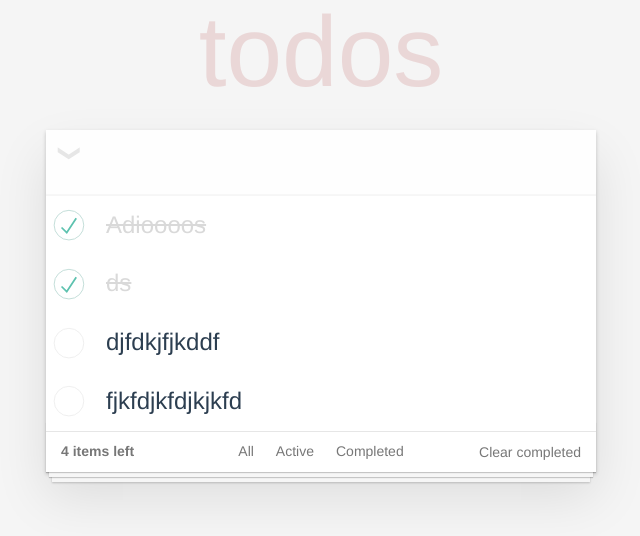
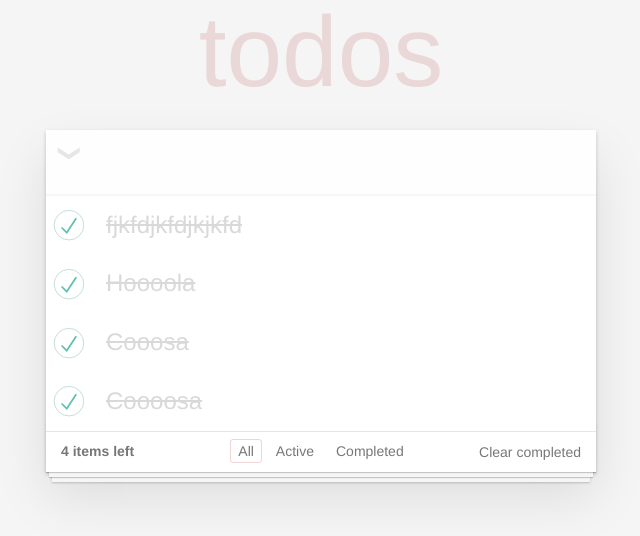
Before and after one commit to aytordev/vue3-typescript-goal, a Vue app: page / in a window 1280 px wide. Shown: the top 536 px of the page, without its empty margins (319-959 px from the left). Built offline with nearby package versions, Linux system fonts and the light colour scheme; data requests are answered from the project's data file.

Commit message:
Implements clear completed & check all

```diff
--- a/src/components/containers/footer/footer.vue
+++ b/src/components/containers/footer/footer.vue
@@ -1,8 +1,9 @@
 <script lang="ts" setup>
   import {
 getTodos,
-removeListOfTodos
+removeTodos
 } from '@/composables/todos-controller/todos-controller';
+import router from '@/router';
 import { useTodosStore } from '@/store/modules/todos/todos';
 import { storeToRefs } from 'pinia';
 
@@ -17,9 +18,11 @@ import { storeToRefs } from 'pinia';
     await getTodos();
     await store.setTodosState(completed.value);
   };
+
   const removeCompleted = () => {
-    const todosToBeRemoved = completed.value.map((todo) => todo.id);
-    removeListOfTodos(todosToBeRemoved);
+    const todosToBeRemoved = completed.value.map((todo) => removeTodos(todo));
+
+    Promise.all(todosToBeRemoved);
   };
 </script>
 
@@ -27,17 +30,41 @@ import { storeToRefs } from 'pinia';
   <div>
     <strong class="todo-count">{{ total }} items left</strong>
     <div class="filters">
-      <li><router-link to="/" @click="getTodos()">All</router-link></li>
       <li>
-        <router-link to="/active" @click="getActive()">Active</router-link>
+        <router-link
+          to="/"
+          class=""
+          :class="router.currentRoute.value.path === '/' ? 'selected' : ''"
+          @click="getTodos()"
+          >All</router-link
+        >
       </li>
       <li>
-        <router-link to="/completed" @click="getCompleted()"
+        <router-link
+          to="/active"
+          :class="
+            router.currentRoute.value.path === '/active' ? 'selected' : ''
+          "
+          @click="getActive()"
+          >Active</router-link
+        >
+      </li>
+      <li>
+        <router-link
+          to="/completed"
+          :class="
+            router.currentRoute.value.path === '/completed' ? 'selected' : ''
+          "
+          @click="getCompleted()"
           >Completed</router-link
         >
       </li>
     </div>
-    <button class="clear-completed" @click="removeCompleted()">
+    <button
+      v-show="completed.length > 0"
+      class="clear-completed"
+      @click="removeCompleted()"
+    >
       Clear completed
     </button>
   </div>
--- a/src/components/containers/header/header.vue
+++ b/src/components/containers/header/header.vue
@@ -1,16 +1,17 @@
 <script lang="ts" setup>
-  import inputVue from '@/components/shared/input/input.vue';
+  import { updateTodos } from '@/api/routes/todos';
+import inputVue from '@/components/shared/input/input.vue';
 import {
-putListOfTodos,
+getTodos,
 setTodos
 } from '@/composables/todos-controller/todos-controller';
 import { Todos } from '@/models/types/todos';
 import { useTodosStore } from '@/store/modules/todos/todos';
 import { storeToRefs } from 'pinia';
-import { reactive } from 'vue';
+import { reactive, ref } from 'vue';
 
   const store = useTodosStore();
-  const { todos } = storeToRefs(store);
+  const { all } = storeToRefs(store);
 
   const todo = reactive<Todos>({
     id: 0,
@@ -23,7 +24,20 @@ import { reactive } from 'vue';
     todo.description = '';
   };
 
-  const log = async () => await putListOfTodos(todos.value);
+  const completed = ref<boolean>(false);
+
+  const log = async () => {
+    const checkState = all.value.filter((todo) => todo.completed).length > 0;
+    const todoModified = all.value.map((todo) =>
+      updateTodos({
+        ...todo,
+        completed: !checkState,
+      })
+    );
+
+    await Promise.all(todoModified);
+    await getTodos();
+  };
 </script>
 
 <template>
--- a/src/composables/todos-controller/todos-controller.ts
+++ b/src/composables/todos-controller/todos-controller.ts
@@ -1,9 +1,7 @@
 import {
   createTodos,
-  delListOfTodos,
   delTodos,
   fetchTodos,
-  updateListOfTodos,
   updateTodos
 } from '@/api/routes/todos';
 import { Todos } from '@/models/types/todos';
@@ -33,15 +31,3 @@ export const removeTodos = async (todo: Todos): Promise<void> => {
   const todos = await fetchTodos();
   store.setTodosState(todos);
 };
-
-export const removeListOfTodos = async (listOfIds: number[]): Promise<void> => {
-  await delListOfTodos(listOfIds);
-  const todos = await fetchTodos();
-  store.setTodosState(todos);
-};
-
-export const putListOfTodos = async (listOfTodos: Todos[]): Promise<void> => {
-  await updateListOfTodos(listOfTodos);
-  const todos = await fetchTodos();
-  store.setTodosState(todos);
-};
--- a/src/db.json
+++ b/src/db.json
@@ -1,24 +1,24 @@
 {
   "todos": [
     {
-      "id": 4,
-      "description": "Adioooos",
+      "id": 7,
+      "description": "fjkfdjkfdjkjkfd",
       "completed": true
     },
     {
-      "id": 5,
-      "description": "ds",
+      "id": 8,
+      "description": "Hoooola",
       "completed": true
     },
     {
-      "id": 6,
-      "description": "djfdkjfjkddf",
-      "completed": false
+      "id": 9,
+      "description": "Cooosa",
+      "completed": true
     },
     {
-      "id": 7,
-      "description": "fjkfdjkfdjkjkfd",
-      "completed": false
+      "id": 10,
+      "description": "Coooosa",
+      "completed": true
     }
   ]
 }
--- a/src/store/modules/todos/todos.ts
+++ b/src/store/modules/todos/todos.ts
@@ -14,6 +14,13 @@ export const useTodosStore = defineStore('todos', {
     total(): number {
       if (this.todos === null) return 0;
       return this.todos.length;
+    },
+
+    all(): Todos[] {
+      if (this.todos === null) {
+        this.todos = [];
+      }
+      return this.todos;
     },
 
     active(): Todos[] {
```
